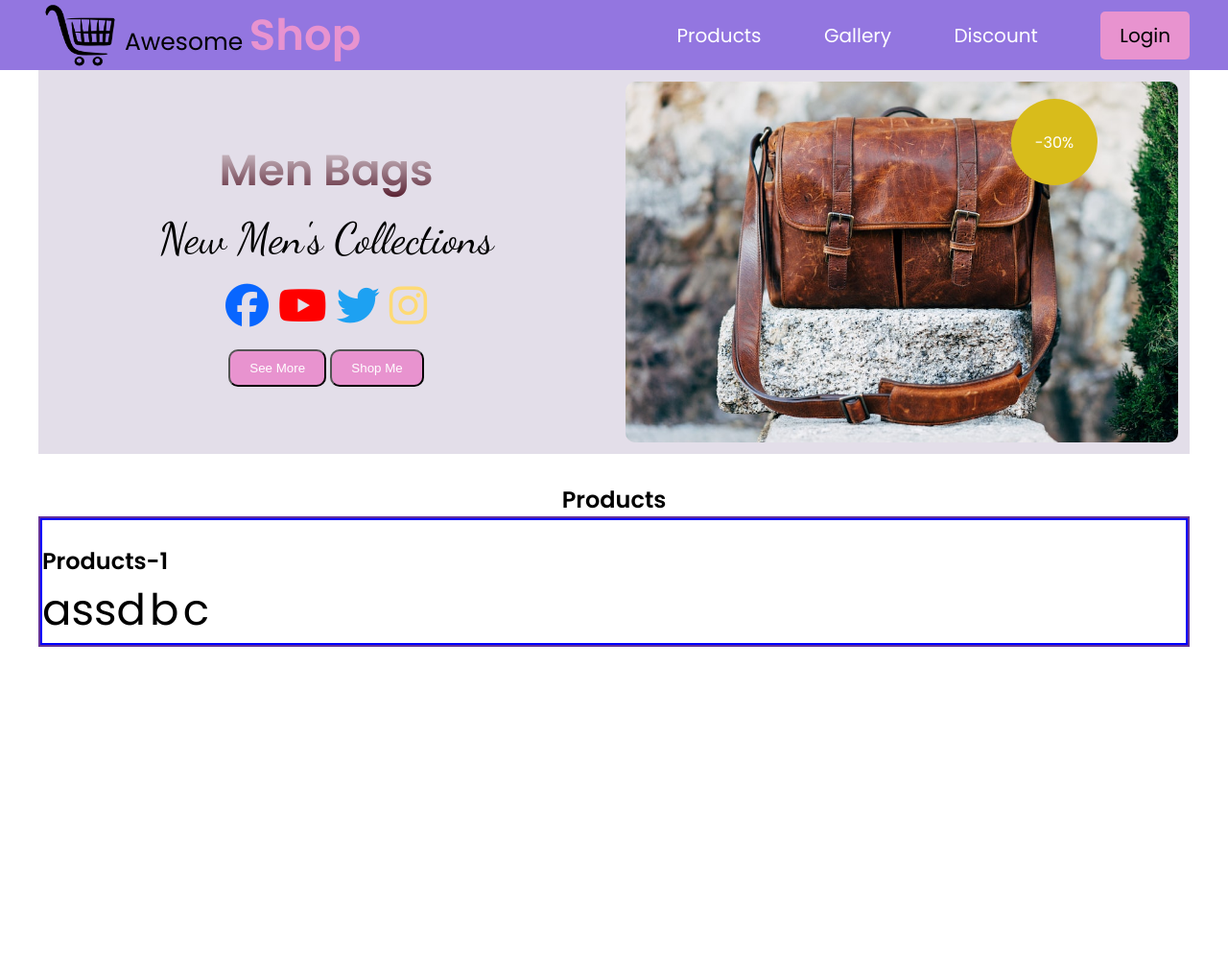
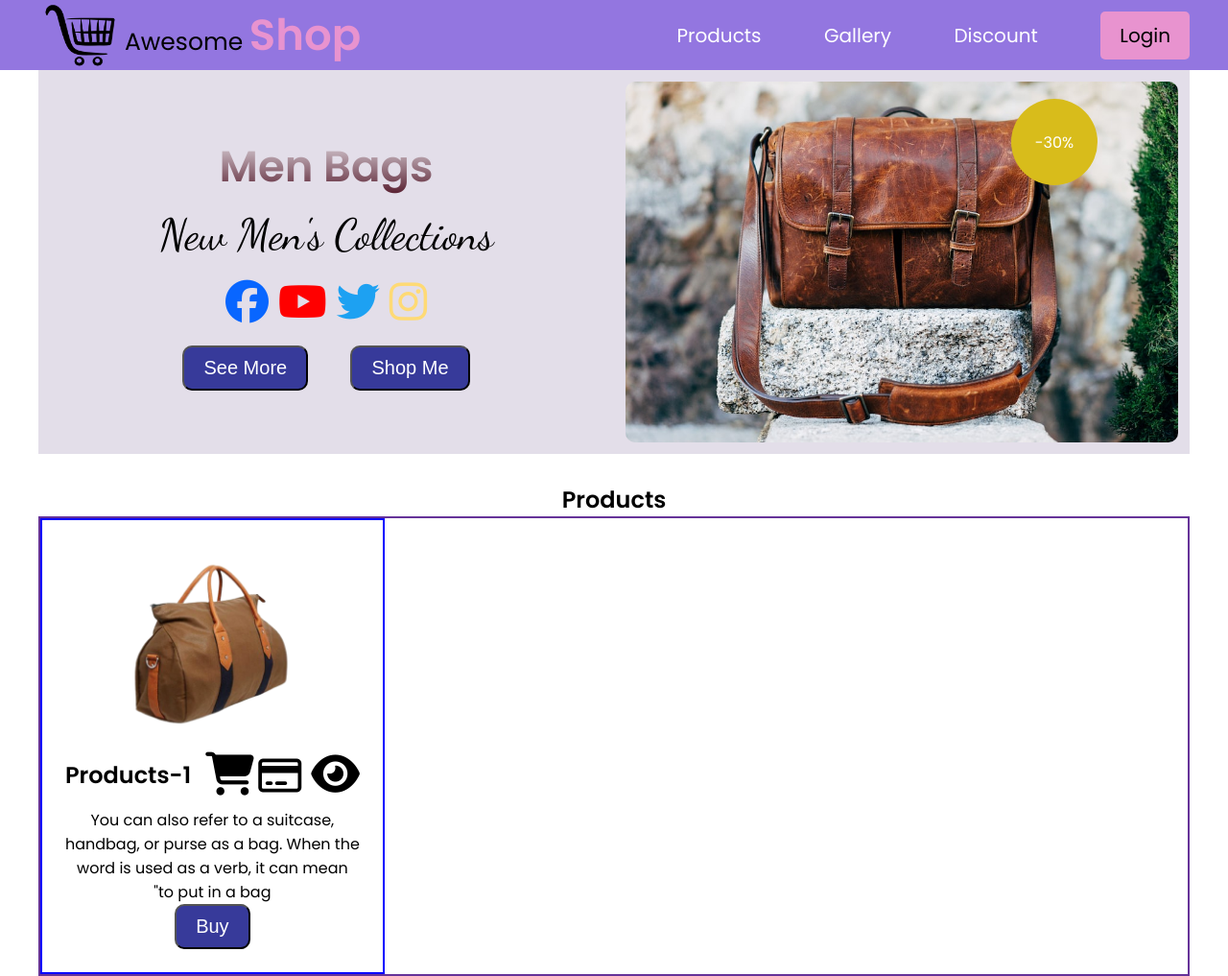
Before and after one commit to imonsheikh/responsive-awesome-shop, a plain HTML site: page index.html in a window 1280 px wide. Shown: the whole page at 96% size. Before the commit the page ends 800 px from the top, so only its background shows below. Drawn offline with Linux system fonts and the light colour scheme.

Commit message:
banner completed card on processing

```diff
--- a/index.html
+++ b/index.html
@@ -67,16 +67,17 @@
     <div class="grid_container">
 
       <div class="single_product">
-        <img src="" alt="">
-        <div>
+        <img src="./images/products/bag.png" alt="">
+        <div class="heading_icons">
             <h2>Products-1</h2>
             <div>
-                <span>assd</span>
-                <span>b</span>
-                <span>c</span>
+                <span><i class="fa-solid fa-cart-shopping"></i></span>
+                <span<i style="font-size: 40px;"  class="fa-regular fa-credit-card"></i></span>
+                <span><i class="fa-solid fa-eye"></i></span>
             </div>
-
         </div>
+        <p>You can also refer to a suitcase, handbag, or purse as a bag. When the word is used as a verb, it can mean "to put in a bag</p>
+        <button class="common_btn">Buy</button>
       </div>
 
     </div>
--- a/styles/style.css
+++ b/styles/style.css
@@ -75,7 +75,7 @@ body {
     gap: 10px;
 
 }
-.text_container h1, p, span{
+.text_container h1, span{
   font-size: 45px;
 }
 .banner_heading{
@@ -99,8 +99,9 @@ body {
     padding: 10px 20px;
     color: white;
     border-radius: 10px;
-    background-color: #e893cf;
-
+    background-color: #373a9a;
+    font-size: 20px;
+    margin: 0 20px;
 }
 
 /*  banner image section */
@@ -148,4 +149,21 @@ body {
 }
 .single_product{
   border: 2px solid blue;
+  width: 30%;
+  text-align: center;
+  padding: 2%;
+
 }
+.single_product img{
+  width: 70%;
+  margin: 0 auto;
+  text-align: center;
+  display: block;
+  display: flex;
+
+}
+.heading_icons{
+  display: flex;
+  justify-content: space-between;
+  align-items: center;
+}
```
